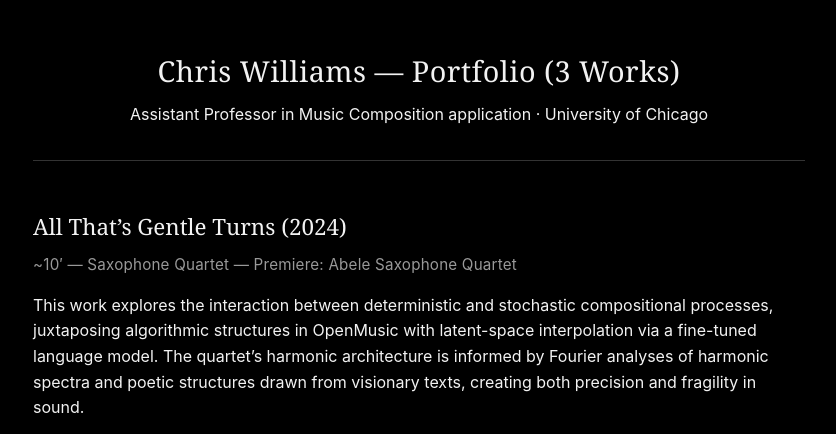
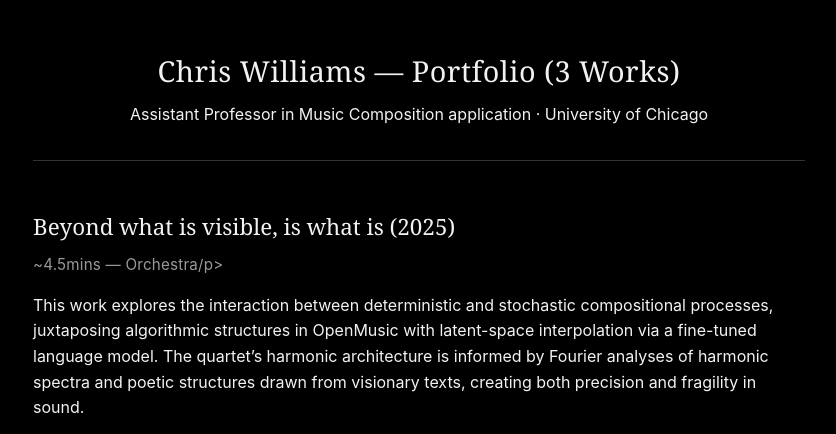
Before and after one commit to fatromistastic/uchicago, a plain HTML site: page index.html in a window 1280 px wide. Shown: the top 434 px of the page, without its empty margins (221-1057 px from the left). Drawn offline with Linux system fonts and the light colour scheme.

Commit message:
Update index.html

```diff
--- a/index.html
+++ b/index.html
@@ -158,8 +158,8 @@
 
     <!-- Work 1 -->
     <section class="work">
-      <h2>All That’s Gentle Turns (2024)</h2>
-      <p class="meta">~10′ — Saxophone Quartet — Premiere: Abele Saxophone Quartet</p>
+      <h2>Beyond what is visible, is what is (2025)</h2>
+      <p class="meta">~4.5mins — Orchestra/p>
       <p class="statement">
         This work explores the interaction between deterministic and stochastic compositional processes,
         juxtaposing algorithmic structures in OpenMusic with latent-space interpolation via a fine-tuned
@@ -167,7 +167,7 @@
         spectra and poetic structures drawn from visionary texts, creating both precision and fragility in sound.
       </p>
       <p class="links">
-        <a href="scores/AllThatsGentleTurns_Score.pdf">Score (PDF)</a> ·
+        <a href="scores/beyond.pdf">Score (PDF)</a> ·
         <a href="https://vimeo.com/example">Video</a>
       </p>
       <iframe src="https://www.youtube.com/embed/exampleID" title="Recording of All That’s Gentle Turns" allowfullscreen></iframe>
```
